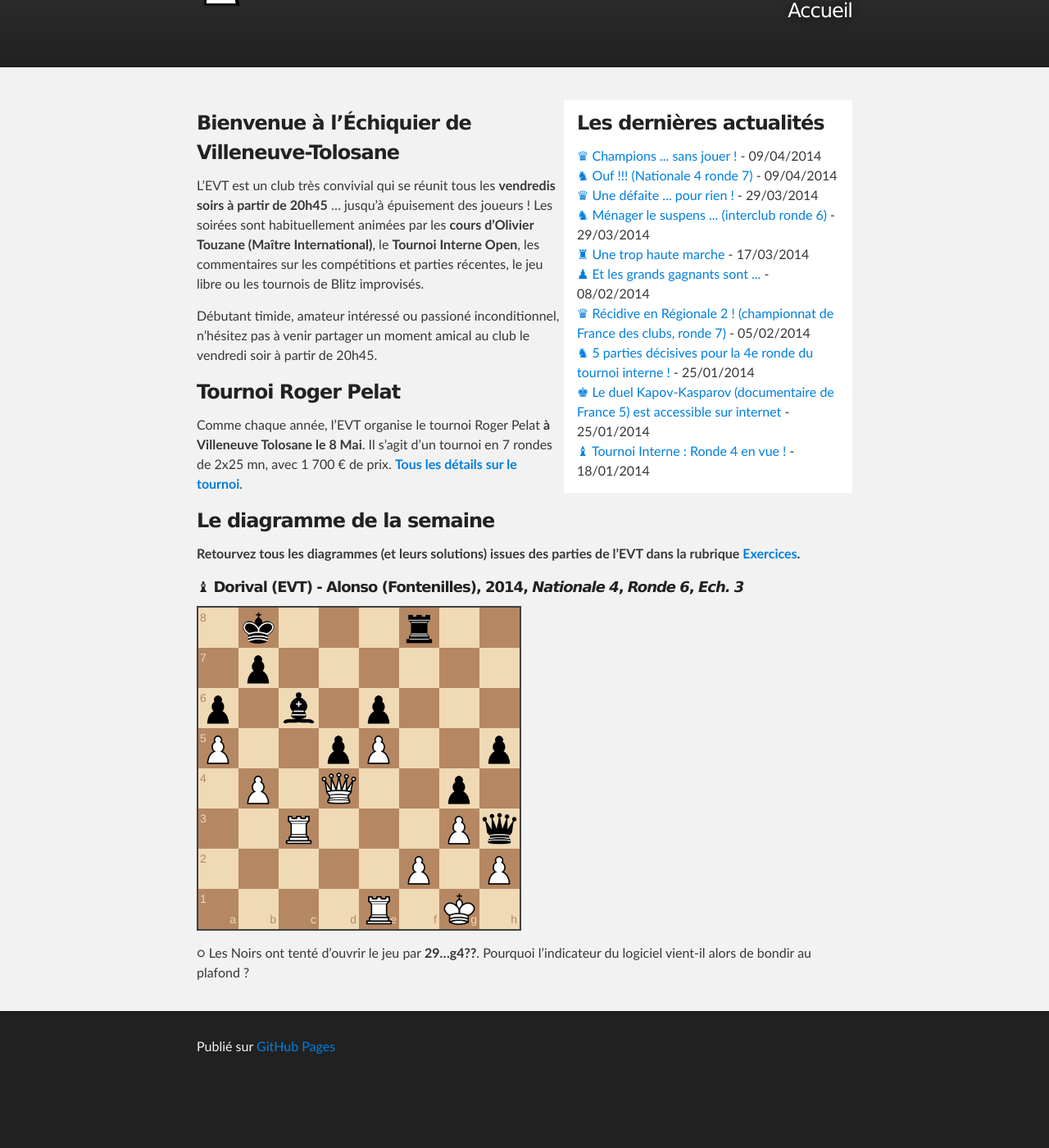
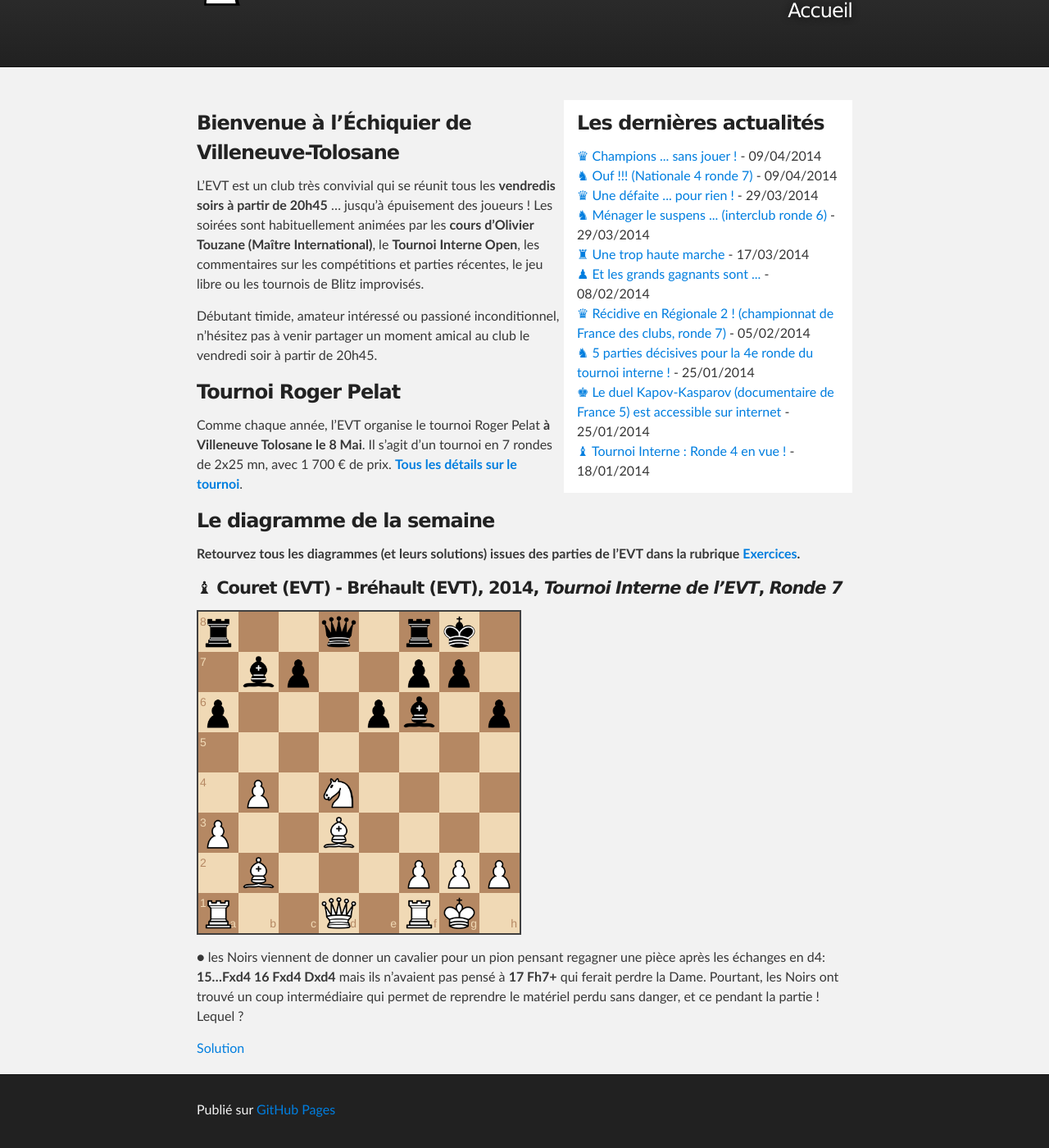
Before and after one commit to echiquier-villeneuve-tolosane/echiquier-villeneuve-tolosane.github.io, a Jekyll site: the page built from index.md, in a window 1280 px wide and 1400 px high, scrolled down 113 px. Shown: the whole window at 82% size. Built offline with Jekyll 4.4.1, drawn with Linux system fonts in a browser that asks for light colours; nearby versions of some CDN libraries; before the commit the page ends 1436 px from its top, so only the background shows below that.

Commit message:
Updated index.md

```diff
--- a/index.md
+++ b/index.md
@@ -21,8 +21,16 @@ prix. **[Tous les détails sur le tournoi](tournoi-roger-pelat.html "Tournoi Rog
 
 **Retourvez tous les diagrammes (et leurs solutions) issues des parties de l'EVT dans la rubrique [Exercices](http://echiquier-villeneuve-tolosane.github.io/exercices.html "Exercices").**
 
-##### &#9821; Dorival (EVT) - Alonso (Fontenilles), 2014, _Nationale 4_, _Ronde 6_, _Ech. 3_
 
-`1k3r2/1p6/p1b1p3/P2pP2p/1P1Q2p1/2R3Pq/5P1P/4R1K1 w - - 0 29`
+#### &#9821; Couret (EVT) - Bréhault (EVT), 2014, _Tournoi Interne de l'EVT_, _Ronde 7_
 
-&#9675; Les Noirs ont tenté d'ouvrir le jeu par **29...g4??**. Pourquoi l'indicateur du logiciel vient-il alors de bondir au plafond ?
+`r2q1rk1/1bp2pp1/p3pb1p/8/1P1N4/P2B4/1B3PPP/R2Q1RK1 b - - 0 15`
+
+&#9679; les Noirs viennent de donner un cavalier pour un pion pensant regagner
+une pièce après les échanges en d4: **15...Fxd4 16 Fxd4 Dxd4** mais ils
+n'avaient pas pensé à **17 Fh7+** qui ferait perdre la Dame.
+Pourtant, les Noirs ont trouvé un coup intermédiaire qui permet de reprendre le matériel perdu sans danger, et ce pendant la partie ! Lequel ?
+
+> **15...Dd5!** qui menace de mat en g2. Et sur les seules défenses les Noirs récupèrent le matériel :
+- soit **16.f3** et maintenant la prise est sur échec : **16...Fxd5+ 17.Fxd5 18.Dxd5+ (-+)**,
+- soit **16.Df3 Dxf3 17.gxf3! (17.Cxf3? Fxb2 -+) Tad8! 18.Tad1 Td6!!** et les Noirs vont doubler les tours pour réconquérir le matériel.
```
